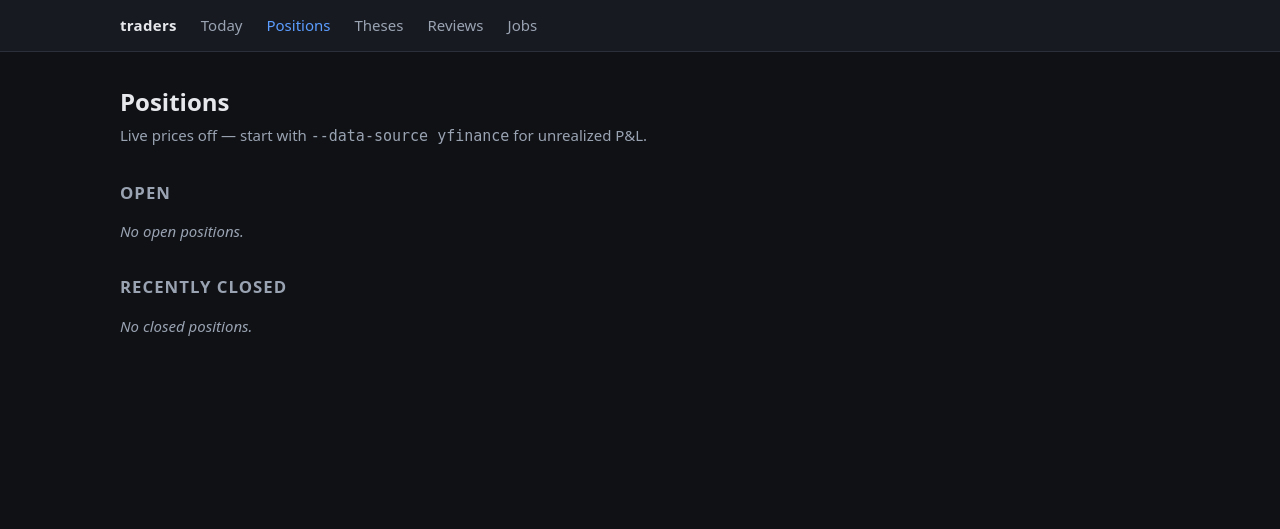
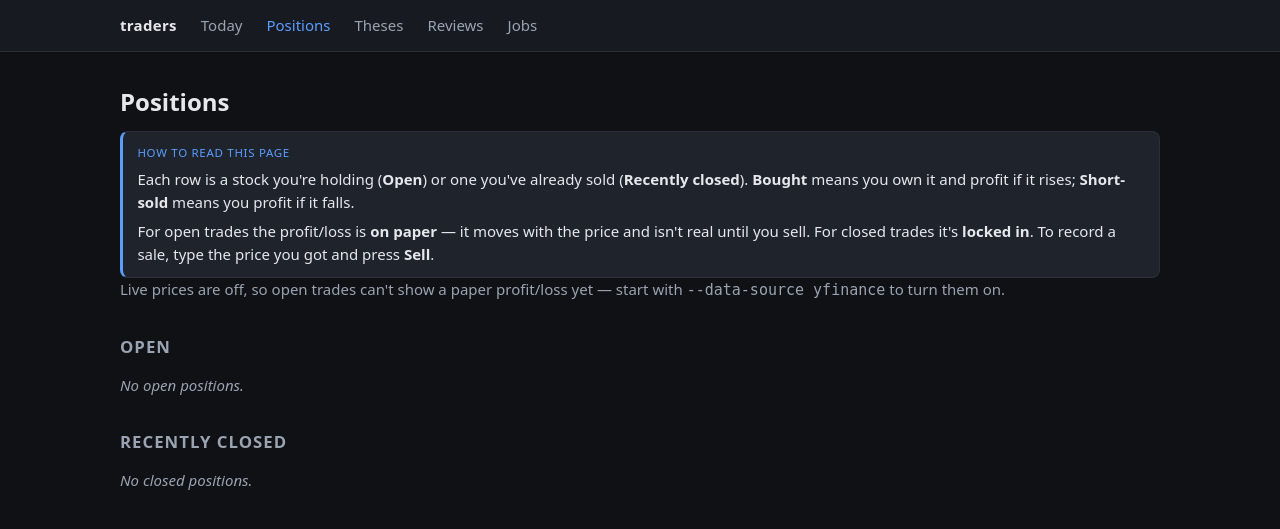
Before and after one commit to SoundofGoodbye/traders, a FastAPI app: page /positions in a window 1280 px wide. Shown: the top 529 px of the page. Run offline with FastAPI, Linux system fonts and the light colour scheme.

Commit message:
feat: plain-English layer for the Positions page
Apply the same non-destructive treatment to the last jargon-heavy tab.

- explain.describe_position: past-tense plain word for a position's
  direction ("long" -> "Bought", "short" -> "Short-sold"), distinct from a
  thesis's proposed action ("Buy"/"Short-sell"); exposed as a Jinja global.
- Positions: a "How to read this page" explainer box (what a position is,
  bought vs short-sold, paper vs locked-in P&L, how to record a sale);
  friendlier headers that carry the concept — Dir -> Position, Entry ->
  "You paid", Price -> "Price now", Exit -> "Sold for", and the bare
  Unrealized/Realized columns -> "Profit/loss (on paper)" / "(locked in)";
  direction shown via the plain word. Numbers/Sell form unchanged.
- Tests: describe_position unit test + a /positions plain-English route
  assertion.

463 pass / 5 skip, ruff clean.

Co-Authored-By: Claude Opus 4.8 <noreply@anthropic.com>

```diff
--- a/src/traders/web/app.py
+++ b/src/traders/web/app.py
@@ -59,6 +59,7 @@ def create_app(db_path: str | Path | None = None, *, price_fn: PriceFn | None =
     templates.env.globals["strip_tag"] = explain.strip_tag
     templates.env.globals["thesis_headline"] = explain.thesis_headline
     templates.env.globals["describe_conviction"] = explain.describe_conviction
+    templates.env.globals["describe_position"] = explain.describe_position
     templates.env.globals["describe_schedule"] = explain.describe_schedule
     templates.env.globals["describe_job_status"] = explain.describe_job_status
     app = FastAPI(title="traders", docs_url=None, redoc_url=None)
--- a/src/traders/web/templates/positions.html
+++ b/src/traders/web/templates/positions.html
@@ -10,24 +10,34 @@
 {% endmacro %}
 {% block content %}
   <h1>Positions</h1>
+  <div class="explain">
+    <p class="explain-label">How to read this page</p>
+    <p class="lead">Each row is a stock you're holding (<b>Open</b>) or one you've already sold
+      (<b>Recently closed</b>). <b>Bought</b> means you own it and profit if it rises;
+      <b>Short-sold</b> means you profit if it falls.</p>
+    <p class="sell">For open trades the profit/loss is <b>on paper</b> — it moves with the price
+      and isn't real until you sell. For closed trades it's <b>locked in</b>. To record a sale,
+      type the price you got and press <b>Sell</b>.</p>
+  </div>
   {% if not has_prices %}
-    <p class="sub">Live prices off — start with <code>--data-source yfinance</code> for unrealized P&amp;L.</p>
+    <p class="sub">Live prices are off, so open trades can't show a paper profit/loss yet —
+      start with <code>--data-source yfinance</code> to turn them on.</p>
   {% endif %}
 
   <h2>Open</h2>
   {% if open_positions %}
     <table>
       <thead><tr>
-        <th>Ticker</th><th>Dir</th><th class="num">Entry</th>
-        <th class="num">Price</th><th class="num">Size %</th>
-        <th class="num">Unrealized</th><th>Opened</th><th>Sell</th>
+        <th>Ticker</th><th>Position</th><th class="num">You paid</th>
+        <th class="num">Price now</th><th class="num">Size %</th>
+        <th class="num">Profit/loss<br><span class="meta">(on paper)</span></th><th>Opened</th><th>Sell</th>
       </tr></thead>
       <tbody>
         {% for v in open_positions %}
           {% set p = v.p %}
           <tr>
             <td class="ticker">{{ p.ticker }}</td>
-            <td><span class="tag {{ p.direction or 'long' }}">{{ p.direction or "—" }}</span></td>
+            <td><span class="tag {{ p.direction or 'long' }}">{{ describe_position(p.direction) }}</span></td>
             <td class="num">{{ "%.2f"|format(p.entry_price) if p.entry_price is not none else "—" }}</td>
             <td class="num">{{ "%.2f"|format(v.current_price) if v.current_price is not none else "—" }}</td>
             <td class="num">{{ "%.1f"|format(p.size_pct) }}</td>
@@ -52,16 +62,16 @@
   {% if closed_positions %}
     <table>
       <thead><tr>
-        <th>Ticker</th><th>Dir</th><th class="num">Entry</th>
-        <th class="num">Exit</th><th class="num">Size %</th>
-        <th class="num">Realized</th><th>Closed</th>
+        <th>Ticker</th><th>Position</th><th class="num">You paid</th>
+        <th class="num">Sold for</th><th class="num">Size %</th>
+        <th class="num">Profit/loss<br><span class="meta">(locked in)</span></th><th>Closed</th>
       </tr></thead>
       <tbody>
         {% for v in closed_positions %}
           {% set p = v.p %}
           <tr>
             <td class="ticker">{{ p.ticker }}</td>
-            <td><span class="tag {{ p.direction or 'long' }}">{{ p.direction or "—" }}</span></td>
+            <td><span class="tag {{ p.direction or 'long' }}">{{ describe_position(p.direction) }}</span></td>
             <td class="num">{{ "%.2f"|format(p.entry_price) if p.entry_price is not none else "—" }}</td>
             <td class="num">{{ "%.2f"|format(p.exit_price) if p.exit_price is not none else "—" }}</td>
             <td class="num">{{ "%.1f"|format(p.size_pct) }}</td>
```
Also changed, not shown: src/traders/web/explain.py (+13 -0 lines), tests/test_web_explain.py (+8 -0 lines), tests/test_web_routes.py (+10 -0 lines).
